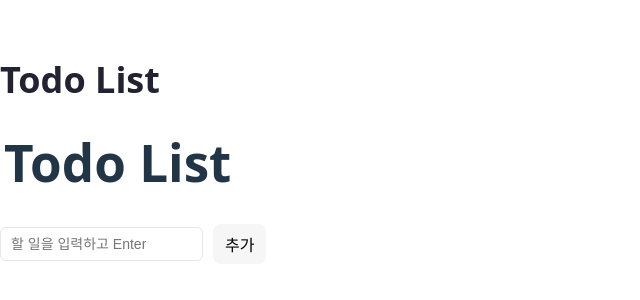
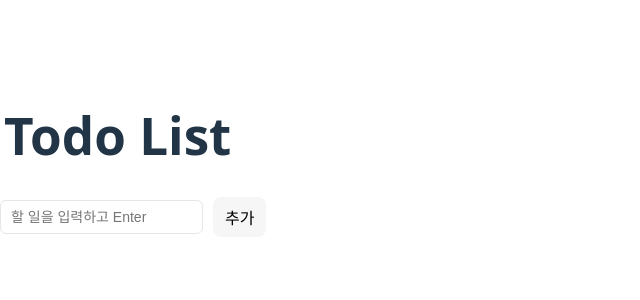
Before and after one commit to namseoyun231/React-TodoList, a React (Vite) app: page / in a window 1280 px wide. Shown: the part 260-560 px from the top of the page, without its empty margins (0-640 px from the left). Built offline with nearby package versions, Linux system fonts and the light colour scheme.

Commit message:
TodoTemplate.tsx수정

```diff
--- a/src/components/TodoTemplate.tsx
+++ b/src/components/TodoTemplate.tsx
@@ -1,25 +1,15 @@
 import React from "react";
 
-export default function TodoTemplate({
-                                         children,}:
-                                     {
-                                         children: React.ReactNode;
-                                     }){
-// 스타일은 최소화: 기본 레이아웃만 div로 감쌈
-    return (<div
+export default function TodoTemplate({ children }: { children: React.ReactNode }) {
+    return (
+        <div
             style={{
                 maxWidth: "420px",
                 margin: "0 auto",
-                paddingTop: "40px",
+                paddingTop: "50px",
             }}
         >
-            <h1 style={{
-                fontSize: "36px",
-                marginBottom: "20px",
-                fontWeight: 700,
-                color: "#223",
-            }}>
-                Todo List
-            </h1>{children}</div>
+            {children}
+        </div>
     );
 }
```
